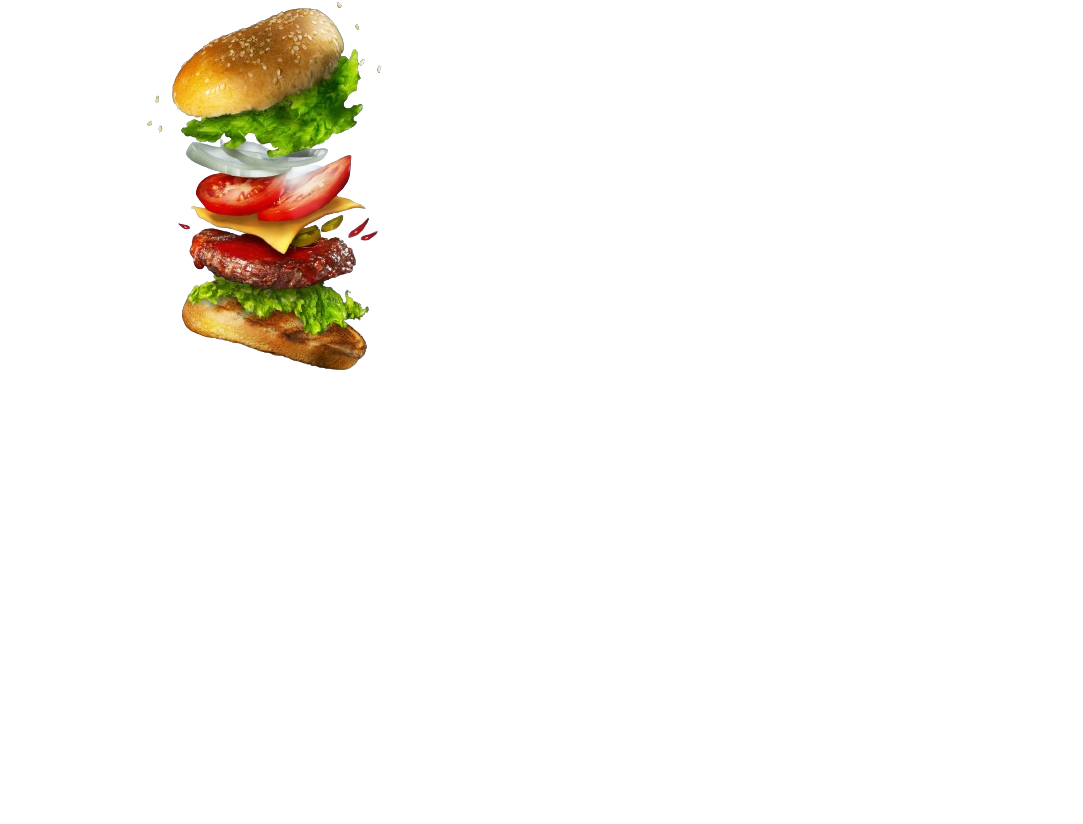
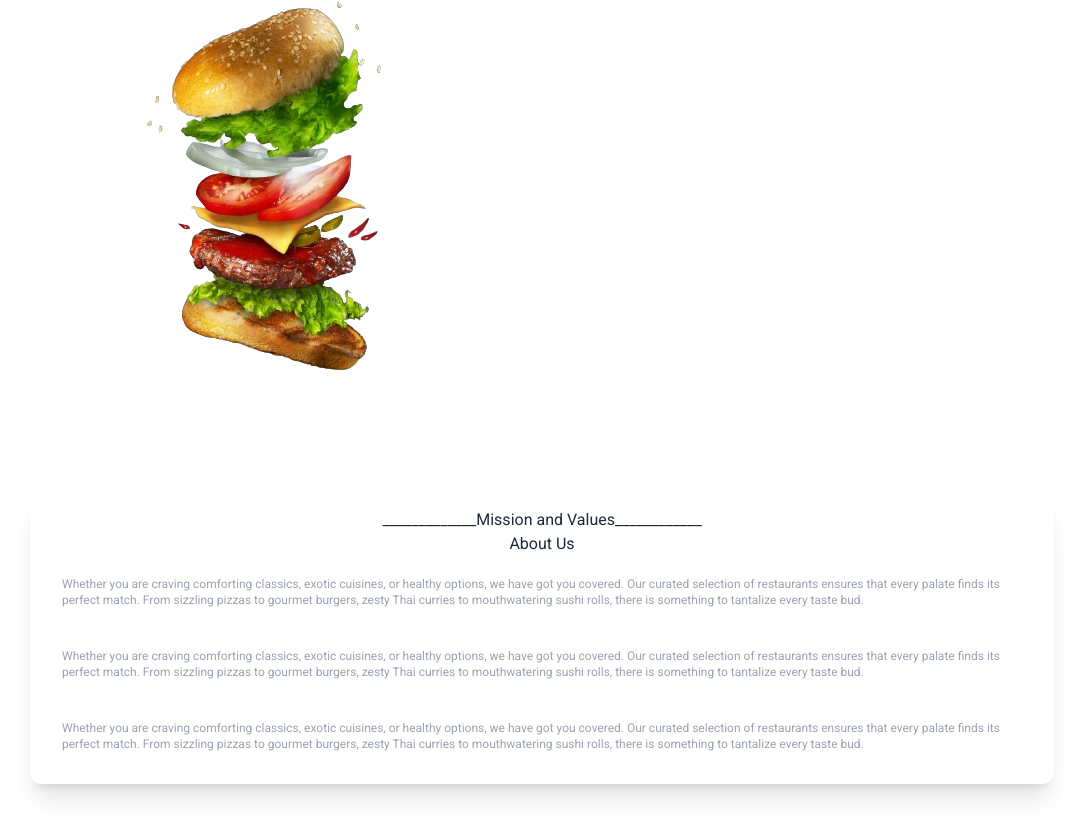
Before and after one commit to EmonHossen10/bite-buddy, a Next.js app: page / in a window 1280 px wide. Shown: the part 801-1625 px from the top of the page, without its empty margins (98-1181 px from the left). Before the commit the page ends 1257 px from the top, so only its background shows below. Built offline with nearby package versions, Linux system fonts and the light colour scheme.

Commit message:
added About Us

```diff
--- /dev/null
+++ b/src/Components/Shared/SectionTitle/SectionTitle.js
@@ -0,0 +1,12 @@
+
+
+const SectionTitle = ({ heading, subHeading }) => {
+    return (
+        <div className="mx-auto text-center md:w-6/12  my-4">
+            <p className="text-orange-600 mb-2 font-bold">_____________{subHeading}____________</p>
+            <h3 className="text-3xl uppercase border-y-4 py-4">{heading}</h3>
+        </div>
+    );
+};
+
+export default SectionTitle;
--- a/src/app/Tools.jsx
+++ b/src/app/Tools.jsx
@@ -1,4 +1,5 @@
-import React from "react";
+import Image from "next/image";
+
 
 const Tools = () => {
   return (
@@ -6,7 +7,7 @@ const Tools = () => {
       <div className="w-6/12 mx-auto">
         <div className="card w-96 bg-gradient-to-r from-[#eceaea] to-[#ffffff] shadow-xl">
           <figure className="px-10 pt-10">
-            <img
+            <Image
               src="https://daisyui.com/images/stock/photo-1606107557195-0e29a4b5b4aa.jpg"
               alt="Shoes"
               className="rounded-xl"
--- a/src/app/page.js
+++ b/src/app/page.js
@@ -1,3 +1,4 @@
+import SectionTitle from "@/Components/Shared/SectionTitle/SectionTitle";
 import Header from "@/Components/layout/Header";
 import Hero from "@/Components/layout/Hero";
 
@@ -6,6 +7,37 @@ export default function Home() {
     <>
       <Header></Header>
       <Hero></Hero>
+      <section className="shadow-xl my-10 rounded-xl p-3">
+        <SectionTitle
+          subHeading="Mission and Values"
+          heading="About Us"
+        ></SectionTitle>
+        <p className="text-xs text-gray-400 p-5">
+          Whether you are craving comforting classics, exotic cuisines, or
+          healthy options, we have got you covered. Our curated selection of
+          restaurants ensures that every palate finds its perfect match. From
+          sizzling pizzas to gourmet burgers, zesty Thai curries to
+          mouthwatering sushi rolls, there is something to tantalize every taste
+          bud.
+        </p>
+        <p className="text-xs text-gray-400 p-5">
+          Whether you are craving comforting classics, exotic cuisines, or
+          healthy options, we have got you covered. Our curated selection of
+          restaurants ensures that every palate finds its perfect match. From
+          sizzling pizzas to gourmet burgers, zesty Thai curries to
+          mouthwatering sushi rolls, there is something to tantalize every taste
+          bud.
+        </p>
+        <p className="text-xs text-gray-400 p-5">
+          Whether you are craving comforting classics, exotic cuisines, or
+          healthy options, we have got you covered. Our curated selection of
+          restaurants ensures that every palate finds its perfect match. From
+          sizzling pizzas to gourmet burgers, zesty Thai curries to
+          mouthwatering sushi rolls, there is something to tantalize every taste
+          bud.
+        </p>
+
+      </section>
     </>
   );
 }
```
